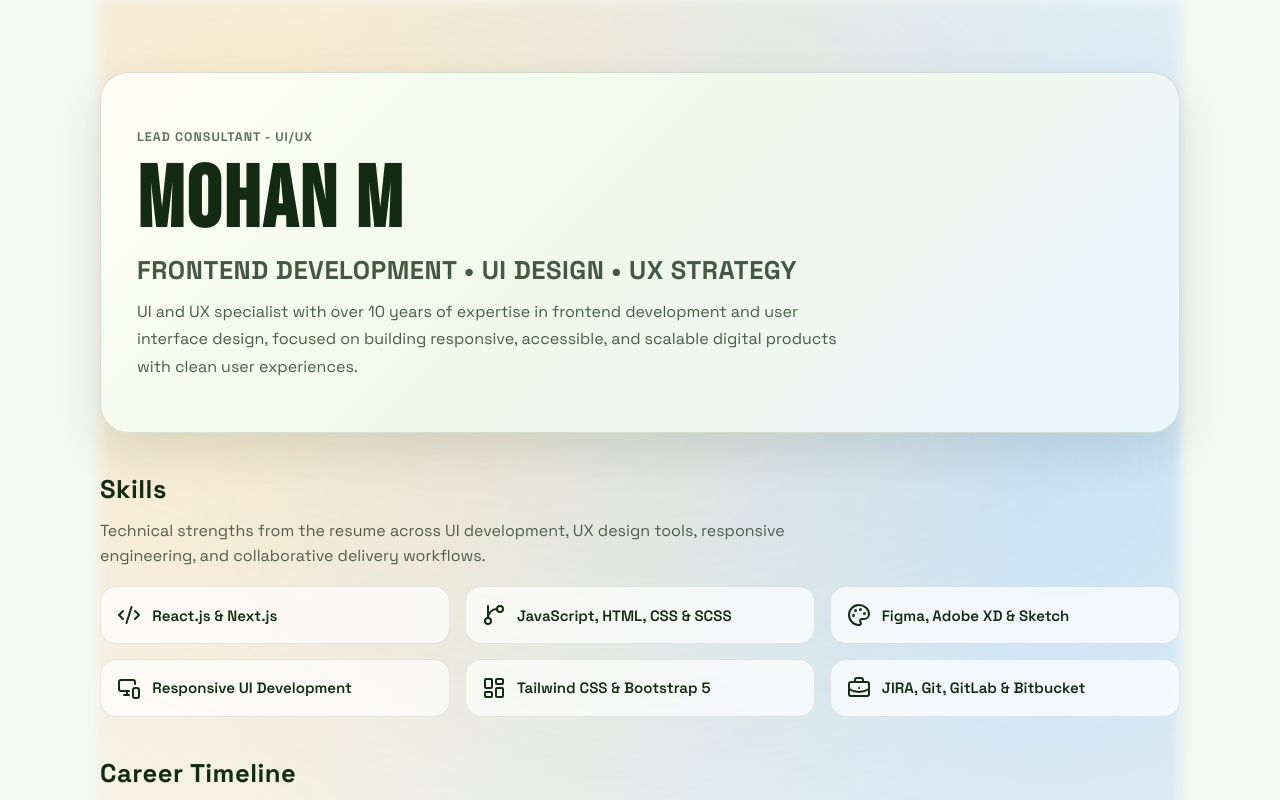
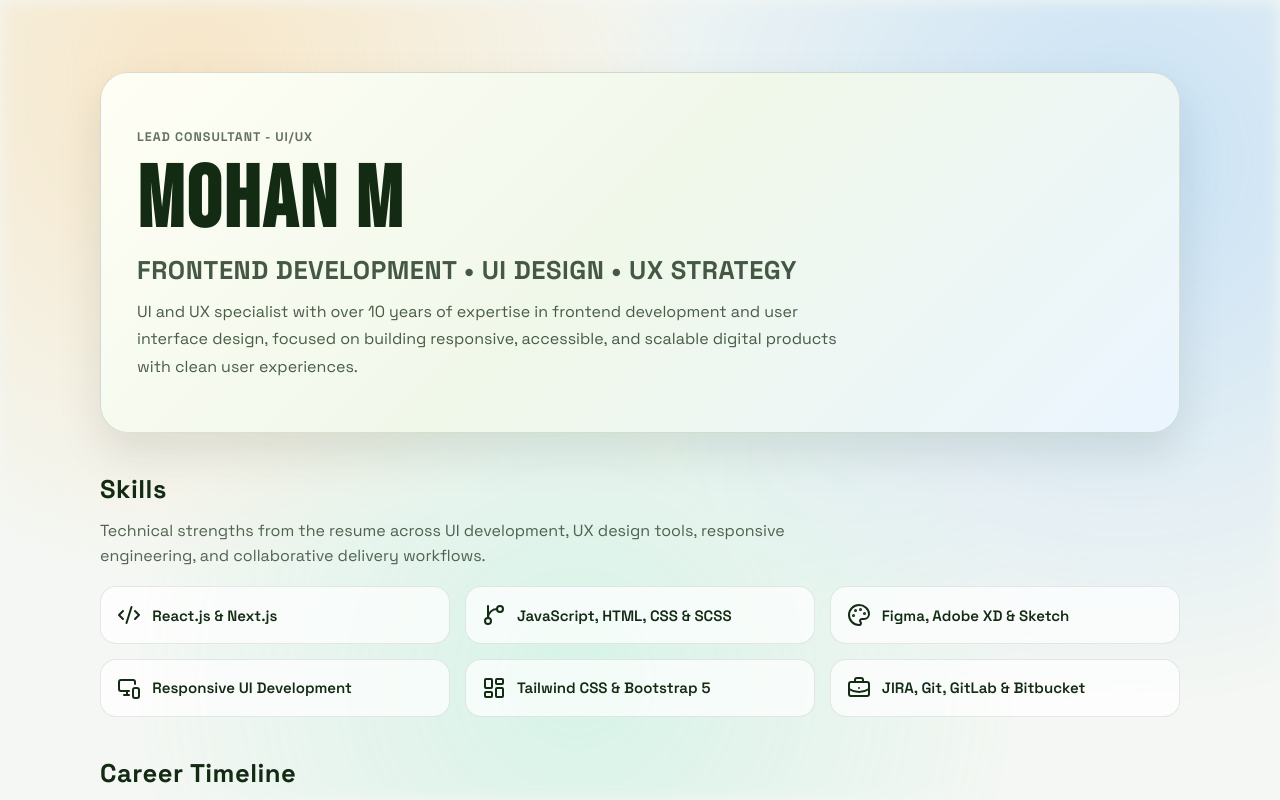
Before and after one commit to mohandeveloper2020/profile, a Next.js app: page / in a window 1280 px wide. Shown: the top 800 px of the page. Built offline with nearby package versions, Linux system fonts and the light colour scheme.

Commit message:
minor updates

```diff
--- a/app/page.module.css
+++ b/app/page.module.css
@@ -1,6 +1,7 @@
 .page {
   position: relative;
   width: min(1080px, 100% - 2.5rem);
+  min-height: 100vh;
   margin: 0 auto;
   padding: 4.5rem 0 5rem;
   display: grid;
@@ -8,14 +9,15 @@
 }
 
 .backgroundGlow {
-  position: absolute;
+  position: fixed;
   inset: 0;
   z-index: -1;
+  pointer-events: none;
   background:
     radial-gradient(circle at 15% 10%, rgb(255 200 120 / 35%) 0%, transparent 38%),
     radial-gradient(circle at 88% 20%, rgb(86 170 255 / 28%) 0%, transparent 42%),
     radial-gradient(circle at 45% 85%, rgb(64 224 173 / 16%) 0%, transparent 45%);
-  filter: blur(6px);
+  filter: blur(8px);
   animation: fadeIn 0.9s ease;
 }
 
```
